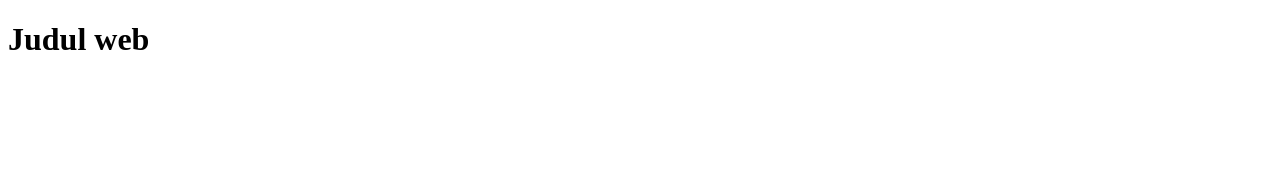
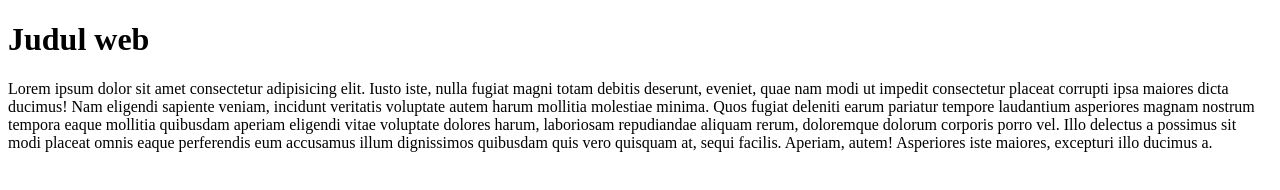
Before and after one commit to biFebriansyah/introgit, a plain HTML site: page index.html in a window 1280 px wide. Drawn offline with Linux system fonts and the light colour scheme.

Commit message:
add more paragraph

```diff
--- a/index.html
+++ b/index.html
@@ -9,6 +9,18 @@
     <body>
         <main>
             <h1>Judul web</h1>
+            <p>
+                Lorem ipsum dolor sit amet consectetur adipisicing elit. Iusto iste, nulla fugiat
+                magni totam debitis deserunt, eveniet, quae nam modi ut impedit consectetur placeat
+                corrupti ipsa maiores dicta ducimus! Nam eligendi sapiente veniam, incidunt
+                veritatis voluptate autem harum mollitia molestiae minima. Quos fugiat deleniti
+                earum pariatur tempore laudantium asperiores magnam nostrum tempora eaque mollitia
+                quibusdam aperiam eligendi vitae voluptate dolores harum, laboriosam repudiandae
+                aliquam rerum, doloremque dolorum corporis porro vel. Illo delectus a possimus sit
+                modi placeat omnis eaque perferendis eum accusamus illum dignissimos quibusdam quis
+                vero quisquam at, sequi facilis. Aperiam, autem! Asperiores iste maiores, excepturi
+                illo ducimus a.
+            </p>
         </main>
     </body>
 </html>
```
